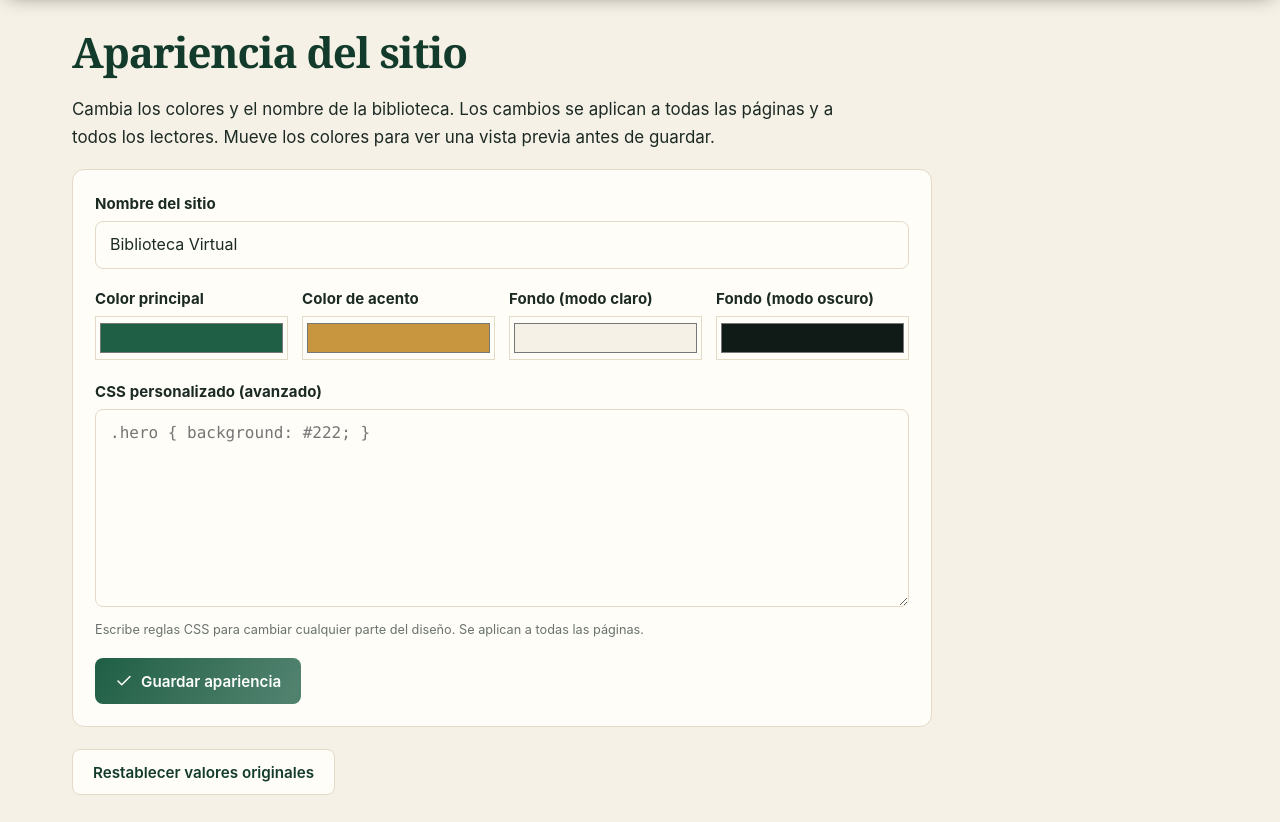
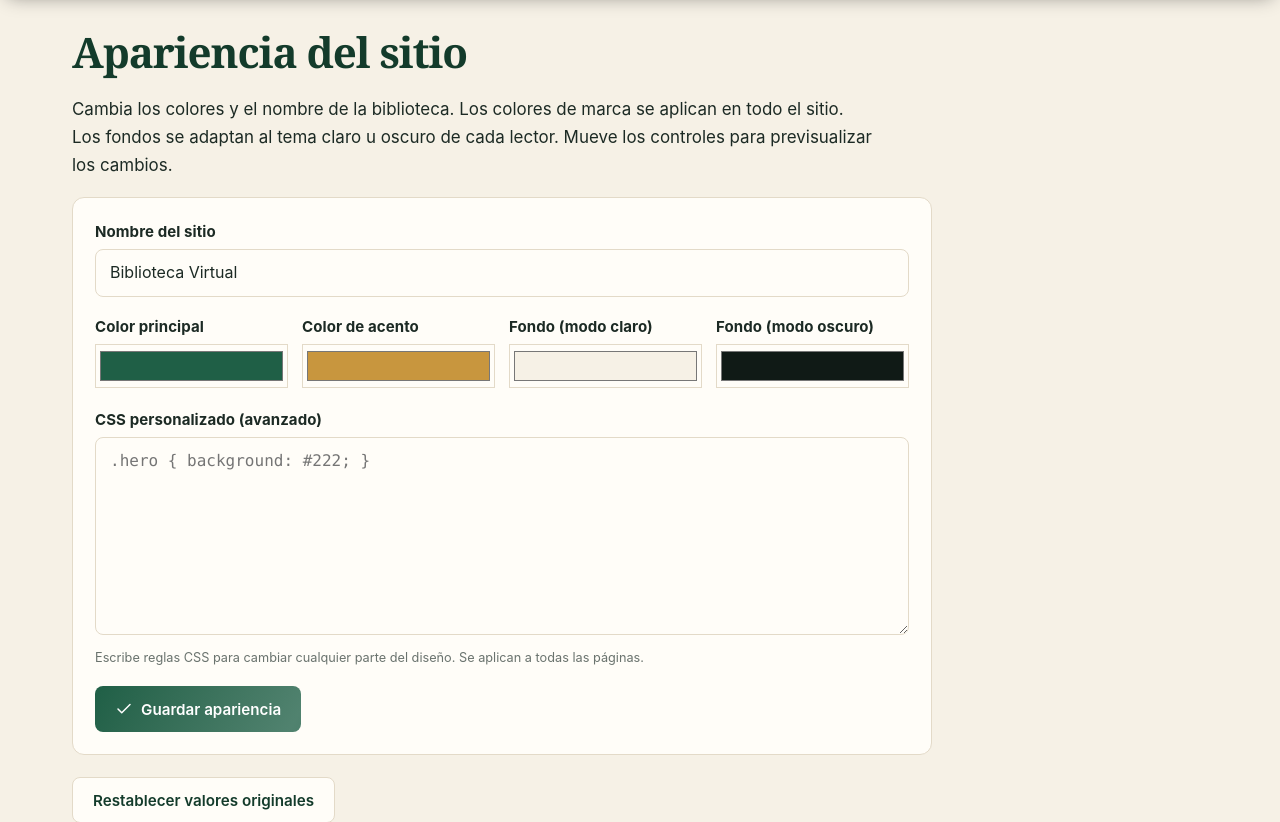
Before and after one commit to javes2007/Biblioteca-Virtual, a PHP site: page /apariencia.php in a window 1280 px wide. Shown: the part 149-971 px from the top of the page. Run offline with PHP 8.4, Linux system fonts and the light colour scheme; a user stored in the database is signed in; data comes from the database, SQL or seed files in the repository.

Commit message:
Ajusta vista previa de colores para respetar los temas

```diff
--- a/apariencia.php
+++ b/apariencia.php
@@ -43,7 +43,7 @@ $titulo = 'Apariencia del sitio';
 require 'cabecera.php';
 ?>
 <h1>Apariencia del sitio</h1>
-<p>Cambia los colores y el nombre de la biblioteca. Los cambios se aplican a todas las páginas y a todos los lectores. Mueve los colores para ver una vista previa antes de guardar.</p>
+<p>Cambia los colores y el nombre de la biblioteca. Los colores de marca se aplican en todo el sitio. Los fondos se adaptan al tema claro u oscuro de cada lector. Mueve los controles para previsualizar los cambios.</p>
 <?php if ($error !== ''): ?><div class="mensaje mensaje-error"><?php echo e($error); ?></div><?php endif; ?>
 <form class="panel formulario" method="post" style="max-width:860px">
   <?php echo campo_csrf(); ?>
@@ -51,8 +51,8 @@ require 'cabecera.php';
   <div class="muestra-color">
     <div><label for="color_primario">Color principal</label><input id="color_primario" type="color" name="color_primario" value="<?php echo e($c['color_primario']); ?>" data-var="--primario"></div>
     <div><label for="color_acento">Color de acento</label><input id="color_acento" type="color" name="color_acento" value="<?php echo e($c['color_acento']); ?>" data-var="--acento"></div>
-    <div><label for="color_fondo">Fondo (modo claro)</label><input id="color_fondo" type="color" name="color_fondo" value="<?php echo e($c['color_fondo']); ?>" data-var="--fondo"></div>
-    <div><label for="color_fondo_oscuro">Fondo (modo oscuro)</label><input id="color_fondo_oscuro" type="color" name="color_fondo_oscuro" value="<?php echo e($c['color_fondo_oscuro']); ?>" data-var="--fondo-osc"></div>
+    <div><label for="color_fondo">Fondo (modo claro)</label><input id="color_fondo" type="color" name="color_fondo" value="<?php echo e($c['color_fondo']); ?>" data-var="--fondo-personalizado"></div>
+    <div><label for="color_fondo_oscuro">Fondo (modo oscuro)</label><input id="color_fondo_oscuro" type="color" name="color_fondo_oscuro" value="<?php echo e($c['color_fondo_oscuro']); ?>" data-var="--fondo-osc-personalizado"></div>
   </div>
   <div><label for="css_extra">CSS personalizado (avanzado)</label><textarea id="css_extra" name="css_extra" rows="8" maxlength="8000" spellcheck="false" style="font-family:Consolas,monospace" placeholder=".hero { background: #222; }"><?php echo e($c['css_extra']); ?></textarea><div class="ayuda">Escribe reglas CSS para cambiar cualquier parte del diseño. Se aplican a todas las páginas.</div></div>
   <div class="acciones"><button class="btn" type="submit"><?php echo icono('check', 18); ?> Guardar apariencia</button></div>
```
